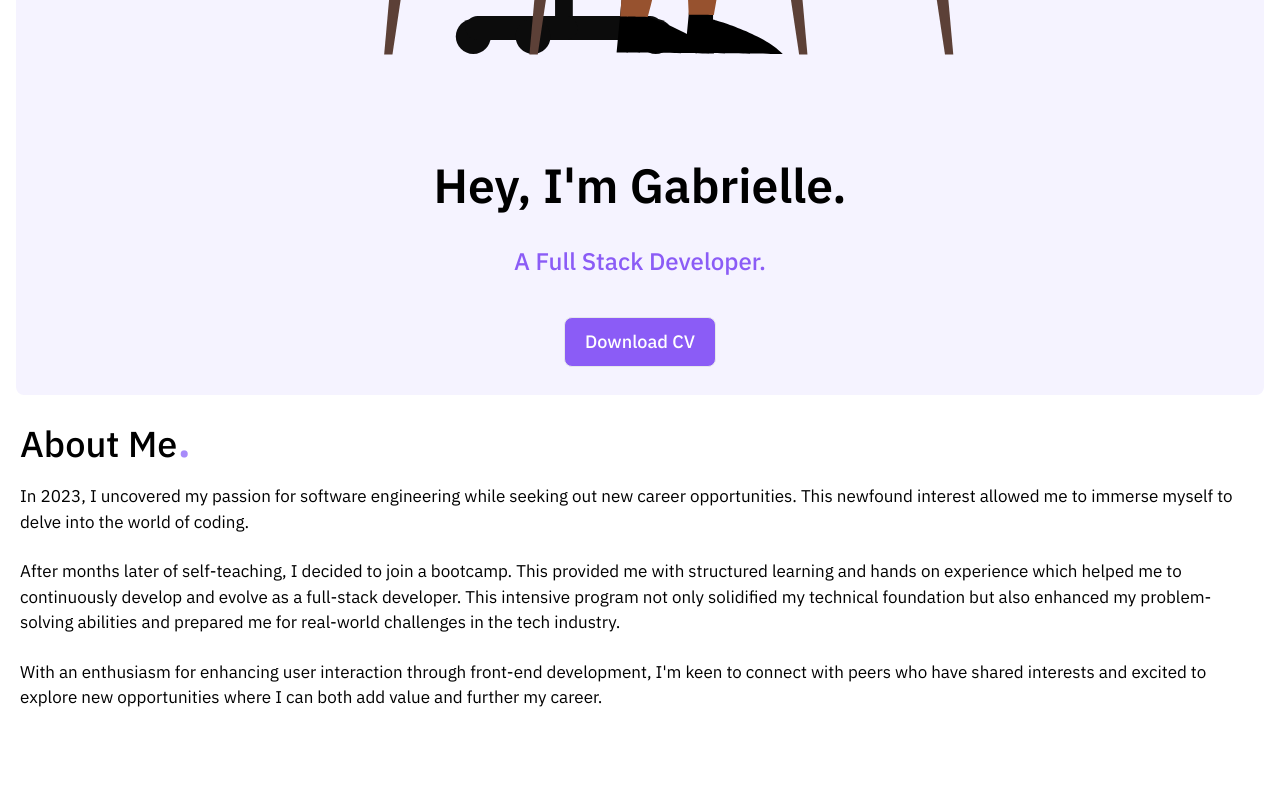
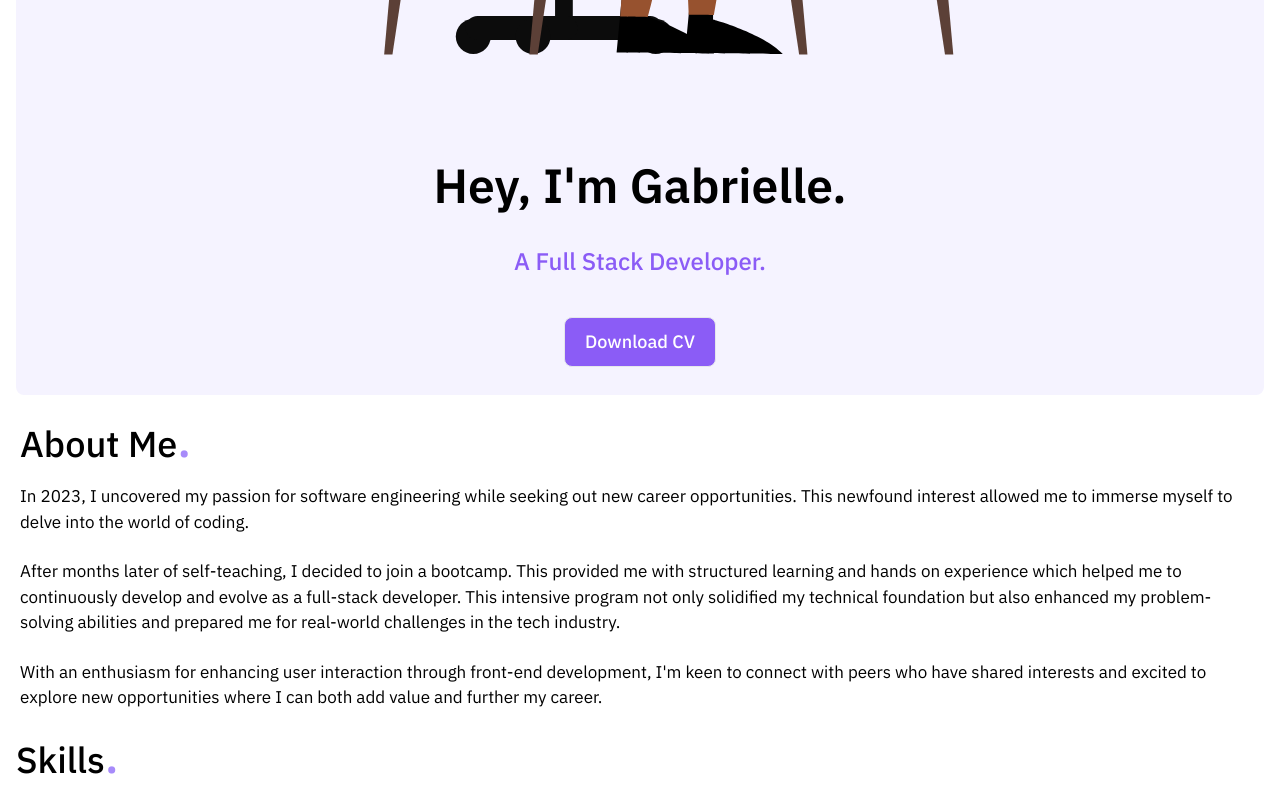
Before and after one commit to Gab-A/gabrielle-asante-portfolio, a React (Vite) app: page / in a window 1280 px wide. Shown: the part 895-1695 px from the top of the page. Before the commit the page ends 1626 px from the top, so only its background shows below. Built offline with nearby package versions, Linux system fonts and the light colour scheme.

Commit message:
Add basic structure for skills section and add skill logo component

```diff
--- a/src/App.jsx
+++ b/src/App.jsx
@@ -2,6 +2,7 @@ import "./App.css";
 import Header from "./components/Header/Header";
 import Hero from "./components/Hero/Hero";
 import About from "./components/About/About";
+import Skills from "./components/Skills/Skills";
 
 function App() {
   return (
@@ -9,6 +10,7 @@ function App() {
       <Header />
       <Hero />
       <About />
+      <Skills />
     </div>
   );
 }
--- /dev/null
+++ b/src/components/SkillLogo/SkillLogo.jsx
@@ -0,0 +1,11 @@
+export default function SkillLogo({ skill }) {
+  return (
+    <div className=" flex justify-center items-center bg-violet-50 rounded-full p-4 w-20 h-20 shadow-md">
+      <img
+        src={skill}
+        alt={skill}
+        className="w-8 transition-transform duration-500 ease-in-out transform hover:rotate-[360deg]"
+      />
+    </div>
+  );
+}
--- /dev/null
+++ b/src/components/Skills/Skills.jsx
@@ -0,0 +1,11 @@
+export default function Skills() {
+  return (
+    <section>
+      <div className="ml-4 mb-5">
+        <h2 className="text-4xl font-medium mb-5">
+          Skills<span className="text-violet-400 text-5xl">.</span>
+        </h2>
+      </div>
+    </section>
+  );
+}
```
